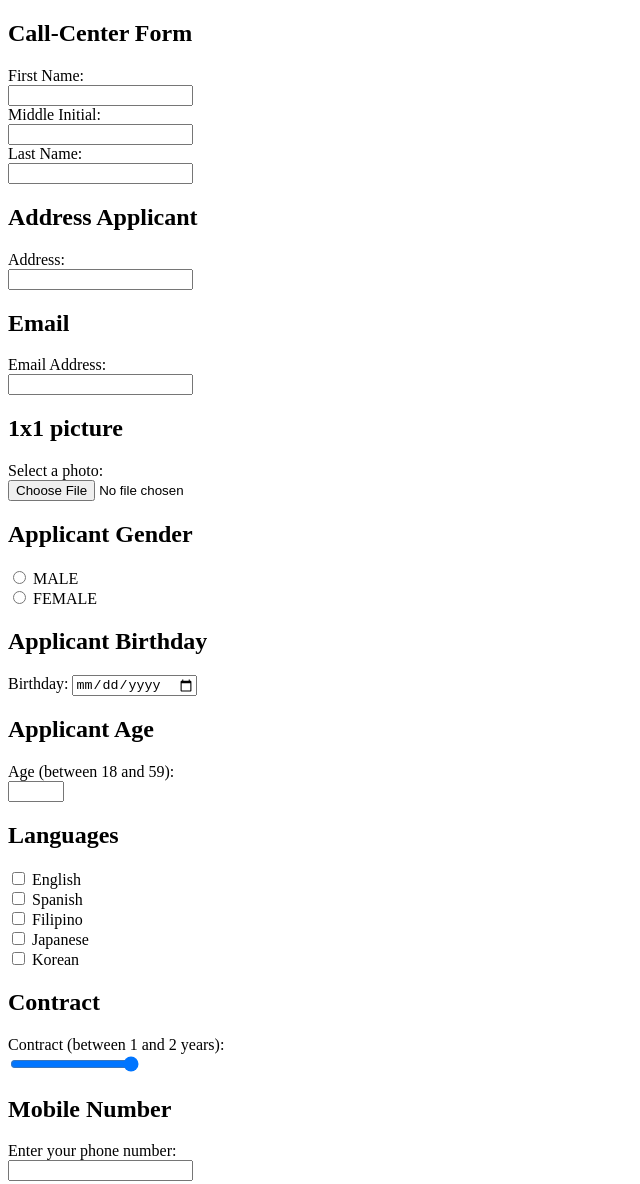
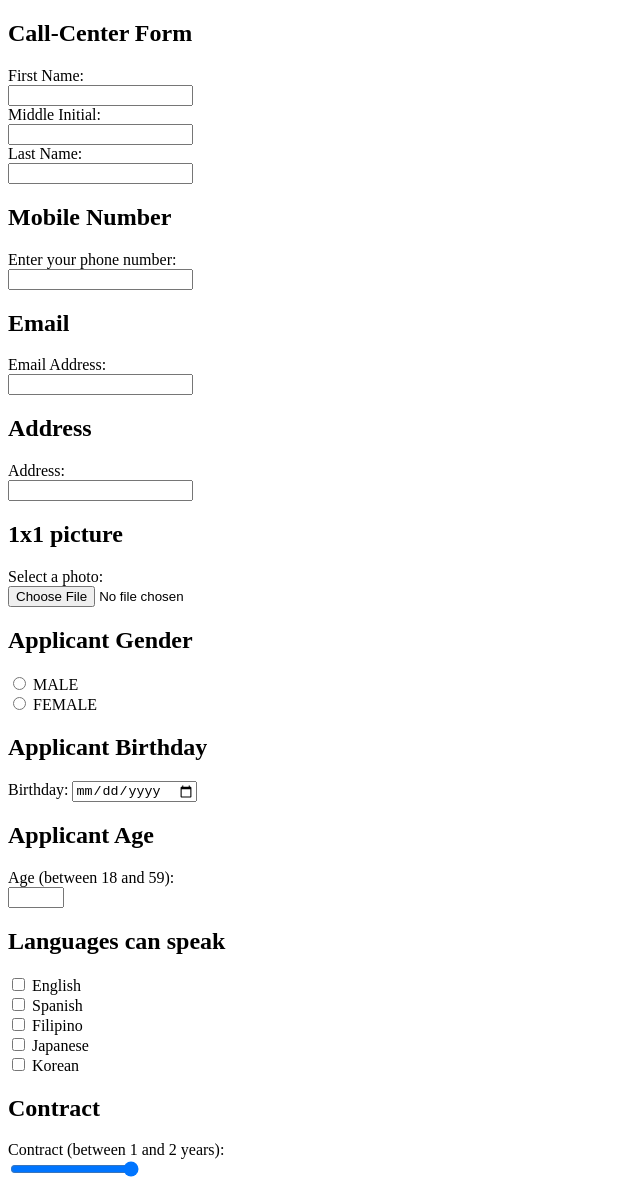
Before and after one commit to alexamae-leynes/itel-203, a plain HTML site: page forms.html in a window 1280 px wide. Shown: the top 1184 px of the page, without its empty margins (0-640 px from the left). Drawn offline with Linux system fonts and the light colour scheme.

Commit message:
Update forms.html

```diff
--- a/forms.html
+++ b/forms.html
@@ -14,13 +14,17 @@
 	<label for="lname">Last Name:</label><br>
 	<input type="text" id="lname" name="lname"><br>
 
-      <h2>Address Applicant</h2>
+	<h2>Mobile Number</h2>
+	<label for="phone">Enter your phone number:</label><br>
+  	<input type="tel" id="phone" name="phone" pattern="[0-9]{4}-[0-9]{3}-[0-9]{4}"><br>
+
+       <h2>Email</h2>
+        <label for="email">Email Address:</label><br>
+	<input type="text" id="email" name="email"><br>
+
+      <h2>Address</h2>
         <label for="address">Address:</label><br>
 	<input type="text" id="address" name="address"><br>
-
-      <h2>Email</h2>
-        <label for="email">Email Address:</label><br>
-	<input type="text" id="email" name="email"><br>
 
       <h2>1x1 picture</h2>
 	<label for="files">Select a photo:</label><br>
@@ -40,7 +44,7 @@
 	<label for="age">Age (between 18 and 59):</label><br>
   	<input type="number" id="age" name="age" min="18" max="59"><br>
 
-      <h2>Languages</h2>
+      <h2>Languages can speak</h2>
 	<input type="checkbox" id="language1" name="language1" value="english">
 	<label for="language1"> English</label><br>
 	<input type="checkbox" id="language2" name="language2" value="spanish">
@@ -56,10 +60,6 @@
 	<label for="kontrata">Contract (between 1 and 2 years):</label><br>
   	<input type="range" id="kontrata" name="kontrata" min="1" max="2"><br>
 
-      <h2>Mobile Number</h2>
-	<label for="phone">Enter your phone number:</label><br>
-  	<input type="tel" id="phone" name="phone" pattern="[0-9]{4}-[0-9]{3}-[0-9]{4}"><br>
-
       <h2>Reference</h2>
         <textarea rows="5" cols="50" name="comment" form="usrform"></textarea>
 
```
